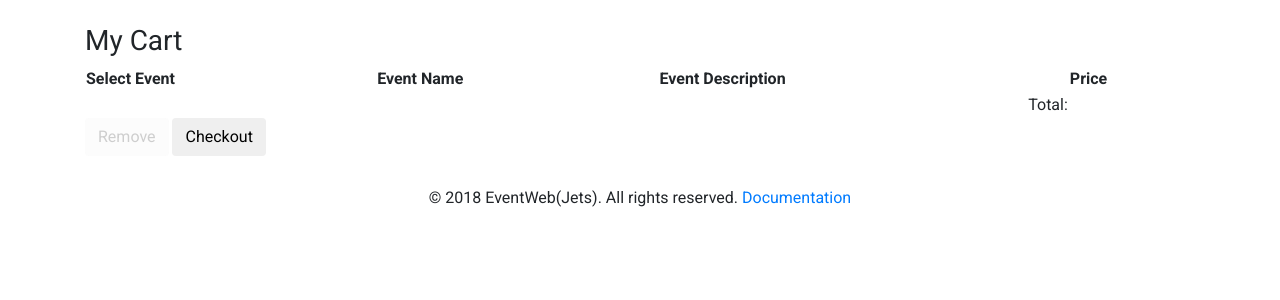
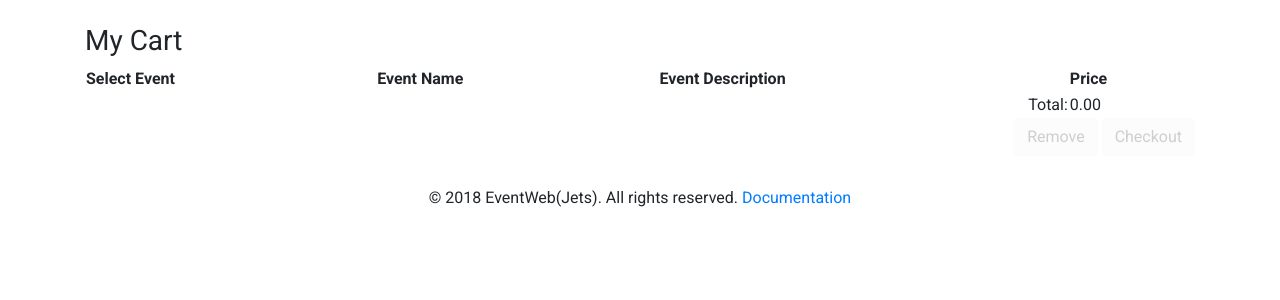
Before and after one commit to JetsMMU/EventWeb, a PHP site: page /cart.php in a window 1280 px wide. Shown: the part 56-356 px from the top of the page. Run offline with PHP 8.4, Linux system fonts and the light colour scheme; data that the repository does not hold is empty.

Commit message:
Remove and Submit
Pushing this because this is how you enable and disable buttons for reference.
Next objective:
Adding things to cart

```diff
--- a/cart.php
+++ b/cart.php
@@ -64,11 +64,13 @@
               <td></td>
               <td></td>
               <td align = "right">Total: </td>
-              <td id = "pepe"></td>
+              <td id = "totalprice">0.00</td>
             </tr>
             </table>
+            <div align="right">
             <td><button id="removeButton" type="button" class="btn btn-default" disabled>Remove</button></td>
-            <td><button type="button" class="btn btn-default">Checkout</button></td>
+            <td><button id="checkoutButton" type="button" class="btn btn-default" disabled>Checkout</button></td>
+          </div>
         </div>
       </div>
 		</div>
@@ -79,14 +81,27 @@
 
   <script>
     var total = 0;
+    var checkboxes = 0;
     function getTotal($a, $b) {
       var checkBox = document.getElementById($b);
       if (checkBox.checked == true){
         total = total + $a;
+        checkboxes++;
       } else {
         total = total - $a;
+        checkboxes--;
       }
-      document.getElementById("pepe").innerHTML = total;
+      document.getElementById("totalprice").innerHTML = total.toFixed(2);
+      if(checkboxes > 0)
+      {
+        $("#removeButton").attr("disabled",false);
+        $("#checkoutButton").attr("disabled",false);
+      }
+      else
+      {
+        $("#removeButton").attr("disabled",true);
+        $("#checkoutButton").attr("disabled",true);
+      }
     }
   </script>
 </body>
```
